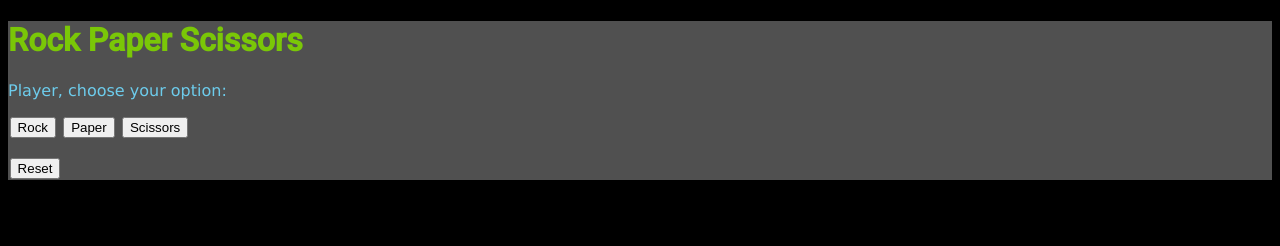
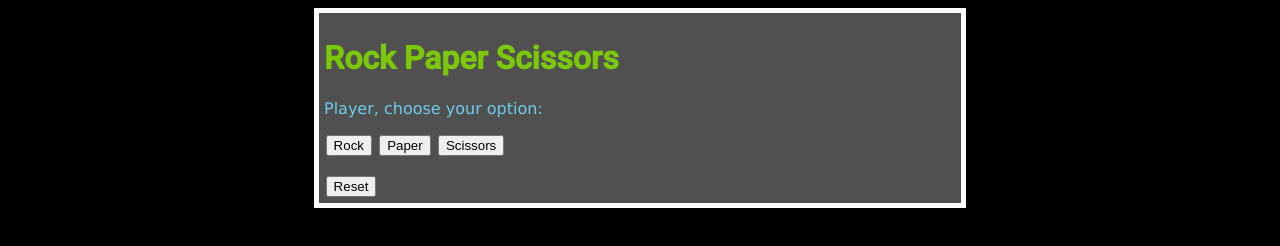
Before and after one commit to jiangoz/RPS-Game, a plain HTML site: page index.html in a window 1280 px wide. Drawn offline with Linux system fonts and the light colour scheme.

Commit message:
centered it

```diff
--- a/style.css
+++ b/style.css
@@ -1,12 +1,15 @@
-:root {
+html {
     background-color: black;
 }
 
 #container {
+    border: 5px solid white;
+    padding: 5px;
+    width: 50%;
+    margin: auto;
     background-color: rgb(80, 80, 80);
     color: rgb(122, 199, 7);
     font-family: 'Roboto', sans-serif;
-    font-size: 16px;
 }
 
 .button {
```
